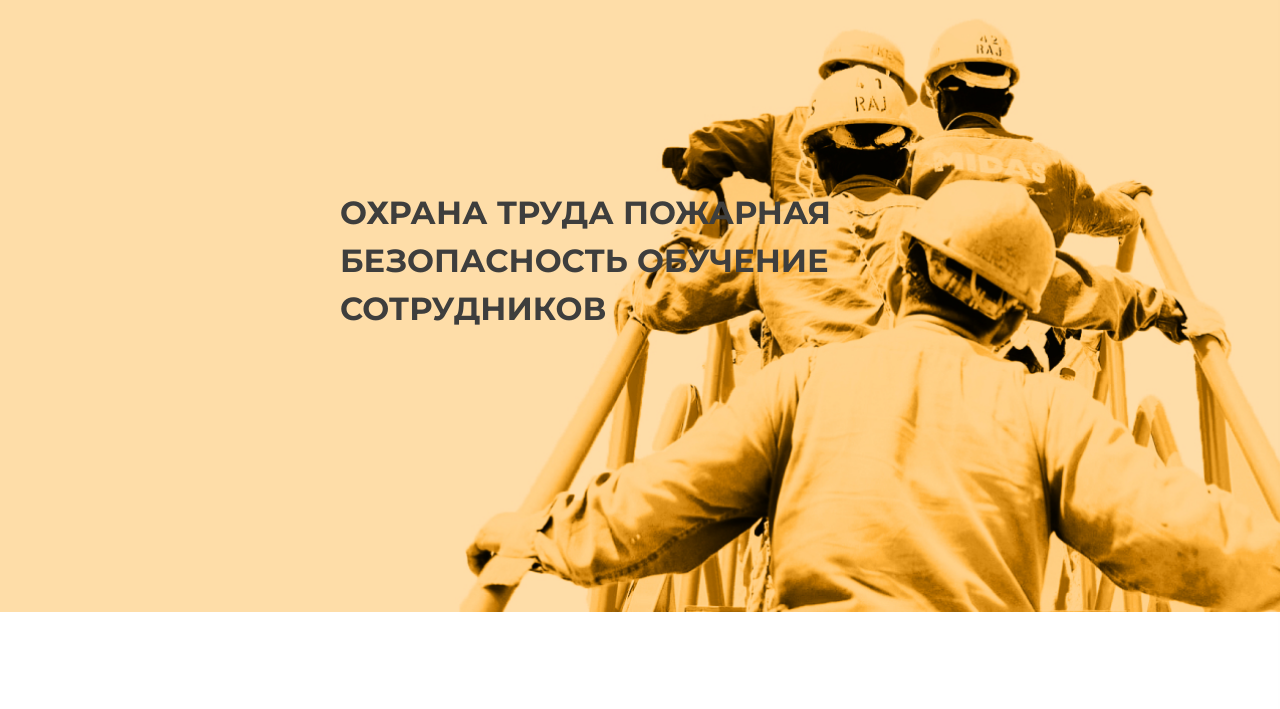
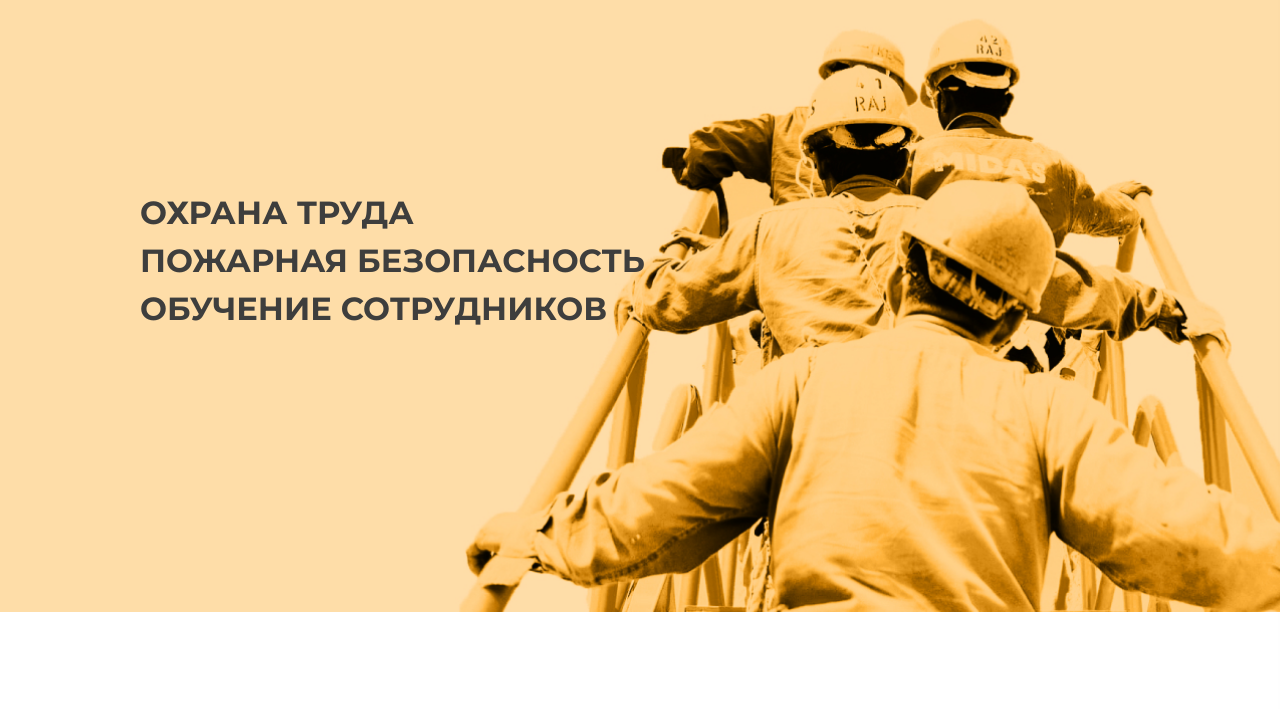
Before and after one commit to Povoreshka/INTEC-2.0, a plain HTML site: page index.html in a window 1280 px wide. Shown: the part 78-787 px from the top of the page. Drawn offline with Linux system fonts and the light colour scheme.

Commit message:
Add files via upload

```diff
--- a/script.js
+++ b/script.js
@@ -166,24 +166,75 @@ document.addEventListener('DOMContentLoaded', function() {
     // Эффект печати для заголовка
     const headTitle = document.querySelector('.head-h1');
 if(headTitle && !headTitle.hasAttribute('data-animated')) {
-        const originalText = headTitle.innerText;
+    const originalHTML = headTitle.innerHTML;
     headTitle.setAttribute('data-animated', 'true');
     headTitle.style.opacity = '0';
 
     setTimeout(() => {
-            let i = 0;
+        const parts = [];
+        let currentText = '';
+
+        const tempDiv = document.createElement('div');
+        tempDiv.innerHTML = originalHTML;
+
+        function processNode(node) {
+            if (node.nodeType === Node.TEXT_NODE) {
+                currentText += node.textContent;
+            } else if (node.nodeType === Node.ELEMENT_NODE && node.tagName === 'BR') {
+                if (currentText) {
+                    parts.push({ type: 'text', content: currentText });
+                    currentText = '';
+                }
+                parts.push({ type: 'br' });
+            }
+        }
+
+        tempDiv.childNodes.forEach(node => {
+            processNode(node);
+        });
+
+        if (currentText) {
+            parts.push({ type: 'text', content: currentText });
+        }
+
         headTitle.innerHTML = '';
         headTitle.style.opacity = '1';
 
+        let partIndex = 0;
+        let charIndex = 0;
+        let currentPart = parts[partIndex];
+
         function typeWriter() {
-                if(i < originalText.length) {
-                    headTitle.innerHTML += originalText.charAt(i);
-                    i++;
+            if (partIndex >= parts.length) return;
+
+            if (currentPart.type === 'br') {
+                headTitle.appendChild(document.createElement('br'));
+                partIndex++;
+                if (partIndex < parts.length) {
+                    currentPart = parts[partIndex];
+                    charIndex = 0;
+                    setTimeout(typeWriter, 100);
+                }
+                return;
+            }
+
+            if (charIndex < currentPart.content.length) {
+                headTitle.innerHTML += currentPart.content.charAt(charIndex);
+                charIndex++;
                 setTimeout(typeWriter, 40);
+            } else {
+                partIndex++;
+                if (partIndex < parts.length) {
+                    currentPart = parts[partIndex];
+                    charIndex = 0;
+                    setTimeout(typeWriter, 100);
+                }
             }
         }
 
+        if (parts.length > 0) {
             typeWriter();
+        }
     }, 500);
 }
 
--- a/style.css
+++ b/style.css
@@ -129,7 +129,7 @@ body {
     padding-left: 0;
     margin-left: auto;
     margin-right: auto;
-    max-width: 600px;
+    max-width: 1000px;
     padding-top: 192px;
 }
 
@@ -137,7 +137,6 @@ body {
     color: #3E3E3D;
     font-size: 32px;
     width: 100%;
-    max-width: 500px;
 }
 
 /* Боковая панель */
```
Lines whose indentation alone changed are shown as unchanged.
